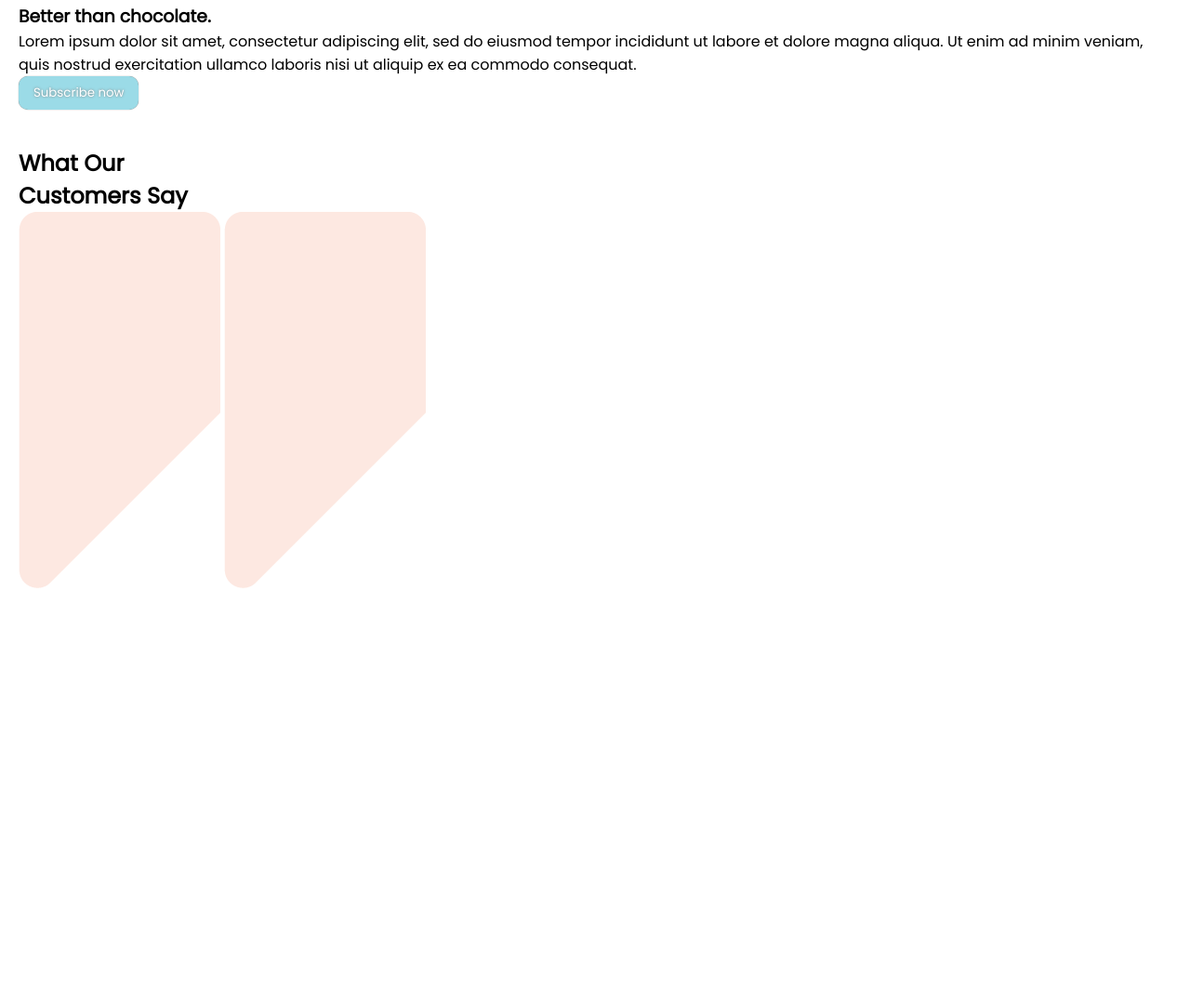
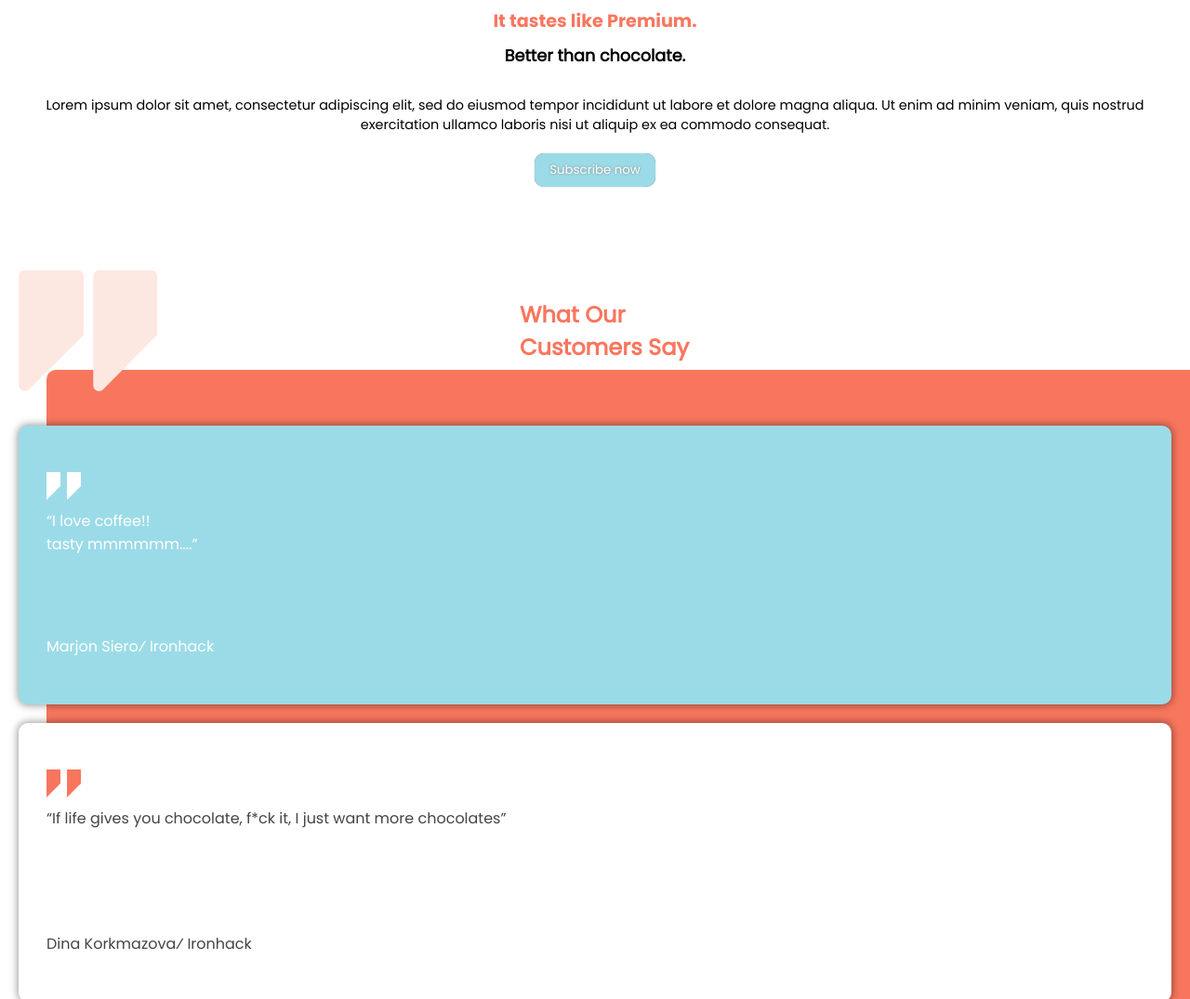
Before and after one commit to RonAlvarez123/Coffee-Corp, a plain HTML site: page index.html in a window 1280 px wide. Shown: the part 4022-5097 px from the top of the page at 93% size. Drawn offline with nearby package versions, Linux system fonts and the light colour scheme; files that its build step writes are made by us from their sources.

Commit message:
added styles for section2 and testimonials section

```diff
--- a/scss/index.scss
+++ b/scss/index.scss
@@ -6,6 +6,11 @@
 @font-face {
     font-family: Poppins-Light;
     src: url('../fonts/Poppins-Light.ttf');
+}
+
+@font-face {
+    font-family: Poppins-Bold;
+    src: url('../fonts/Poppins-Bold.ttf');
 }
 
 @font-face {
@@ -154,11 +159,135 @@ main {
         }
 
         &:nth-of-type(2) {
+            gap: 10px;
+            text-align: center;
+
+            h2 {
+                color: $primary-color;
+                font-family: 'Poppins-Bold', sans-serif;
+                font-size: 1.2rem;
+                font-weight: normal;
+                margin-top: 30px;
+            }
+
+            h3 {
+                font-size: 1.1rem;
+                margin-bottom: 20px;
+            }
+
+            p {
+                font-size: .9rem;
+                margin-bottom: 10px;
+            }
+        }
+
+        &:nth-of-type(3) {
+            margin-top: 50px;
+            padding-right: 0;
+
+            &>aside {
+                display: grid;
+                grid-template-columns: 50% 50%;
+                grid-template-rows: 130px;
+                grid-template-areas: "content";
+                z-index: 1;
+
+                h2 {
+                    align-items: center;
+                    color: $primary-color;
+                    display: flex;
+                    grid-column: 1/3;
+                    grid-row: 1/2;
+                    justify-content: center;
+                    z-index: 1;
+                }
+
+                span {
+                    display: flex;
+                    gap: 10px;
+                    grid-column: 1/2;
+                    grid-row: 1/2;
+
+                    img {
+                        max-height: 100%;
+                        max-width: 100%;
+                    }
+                }
+            }
+
             article {
-                &:nth-of-type(1) {
+                background-color: $primary-color;
+                border-radius: 10px 0 0 10px;
+                display: grid;
+                gap: 20px;
+                padding: 60px 0;
+                transform: translateX(30px) translateY(-23px);
+                width: calc(100% - 30px);
 
-                    img {}
+                aside {
+                    border-radius: 10px;
+                    box-sizing: border-box;
+                    box-shadow: 0 0 8px 1px rgba(0, 0, 0, 0.408);
+                    display: grid;
+                    grid-template-rows: 30px auto auto;
+                    margin-right: 20px;
+                    padding: 50px 30px;
+                    transform: translateX(-30px);
+                    width: calc(100% + 10px);
+                    height: 300px;
+                    z-index: 1;
+
+                    &:nth-of-type(1) {
+                        background-color: $tertiary-color;
+                        color: $secondary-color;
+                    }
+
+                    &:nth-of-type(2) {
+                        background-color: $secondary-color;
+                        color: rgb(68, 68, 68);
+                    }
+
+                    span {
+                        display: flex;
+                        gap: 7px;
+
+                        img {
+                            max-height: 100%;
+                            max-width: 100%;
+                        }
+                    }
+
+                    p {
+
+                        &:first-of-type {
+                            margin-top: 10px;
+                        }
+
+                        &:last-of-type {
+                            align-self: flex-end;
+                            margin-top: 50px;
+                        }
+                    }
                 }
+            }
+        }
+
+        &:nth-of-type(4) {
+            text-align: center;
+
+            h2 {
+                color: $primary-color;
+            }
+
+            p {
+                color: rgb(135, 135, 135);
+            }
+
+            form {
+                display: grid;
+                grid-template-columns: minmax(100%, 300px);
+                gap: 10px;
+                margin: 30px auto;
             }
         }
     }
```
